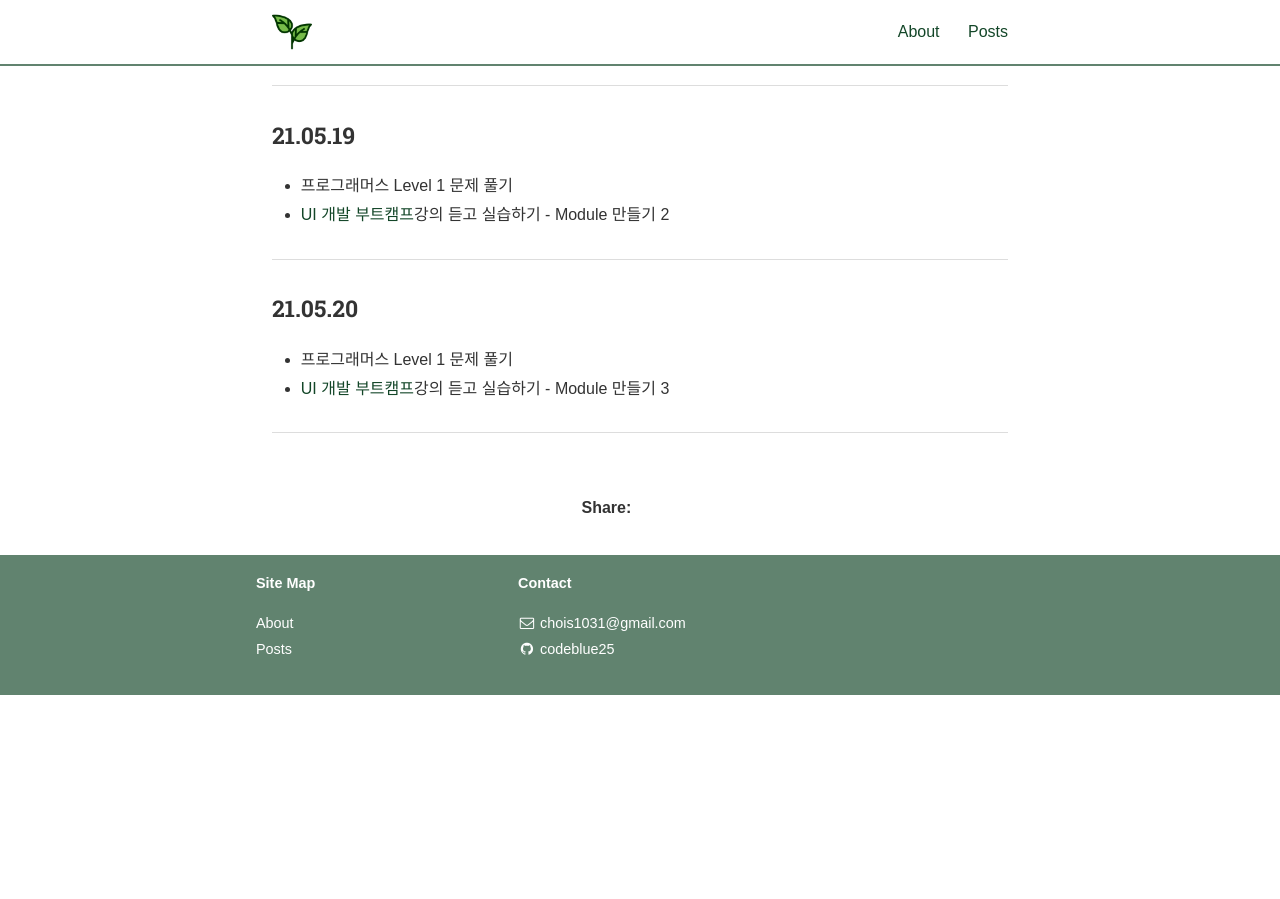
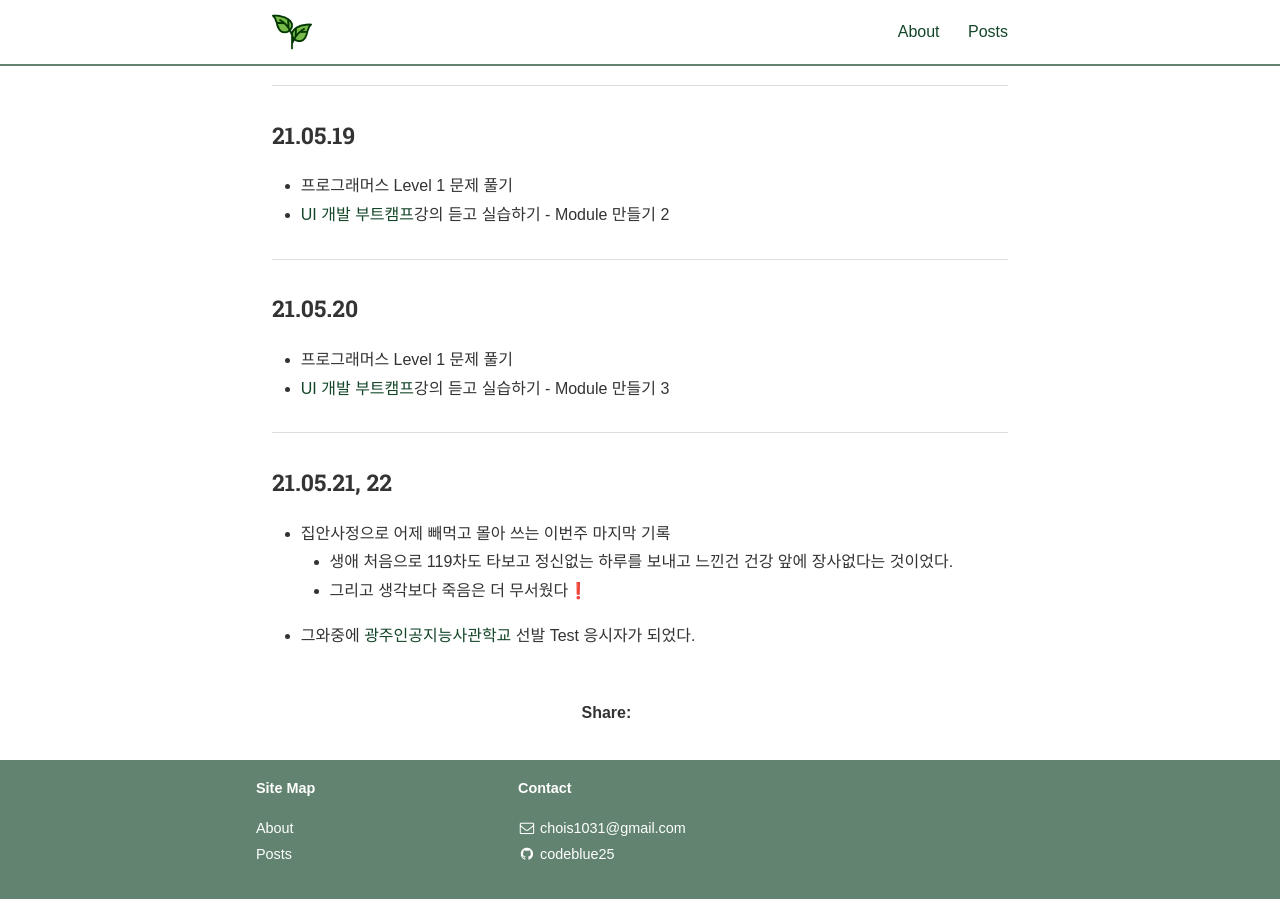
Before and after one commit to codeblue25/codeblue25.github.io, a Jekyll site: the page built from _posts/2021-05-16-0522.md, in a window 1280 px wide and 900 px high, scrolled down 1052 px. Built offline with Jekyll 4.4.1, drawn with Linux system fonts in a browser that asks for light colours; nearby versions of some CDN libraries; some web fonts are replaced; a style sheet for code colours, icons or effects is not loaded; before the commit the page ends 1747 px from its top, so only the background shows below that.

Commit message:
210522 TIL

```diff
--- a/_posts/2021-05-16-0522.md
+++ b/_posts/2021-05-16-0522.md
@@ -49,3 +49,10 @@ categories: TIL
 - [UI 개발 부트캠프](https://edu.goorm.io/lecture/25681/%EA%B9%80%EB%B2%84%EA%B7%B8%EC%9D%98-ui-%EA%B0%9C%EB%B0%9C-%EB%B6%80%ED%8A%B8%EC%BA%A0%ED%94%84-%EA%B2%BD%EB%A0%A5%EA%B0%99%EC%9D%80-%EC%8B%A0%EC%9E%85%EC%9C%BC%EB%A1%9C-%EB%A0%88%EB%B2%A8%EC%97%85)강의 듣고 실습하기 - Module 만들기 3
 
 ---
+
+<h3>21.05.21, 22</h3>
+
+- 집안사정으로 어제 빼먹고 몰아 쓰는 이번주 마지막 기록
+  - 생애 처음으로 119차도 타보고 정신없는 하루를 보내고 느낀건 건강 앞에 장사없다는 것이었다.
+  - 그리고 생각보다 죽음은 더 무서웠다❗
+- 그와중에 [광주인공지능사관학교](https://aischool.likelion.net/) 선발 Test 응시자가 되었다.
```
